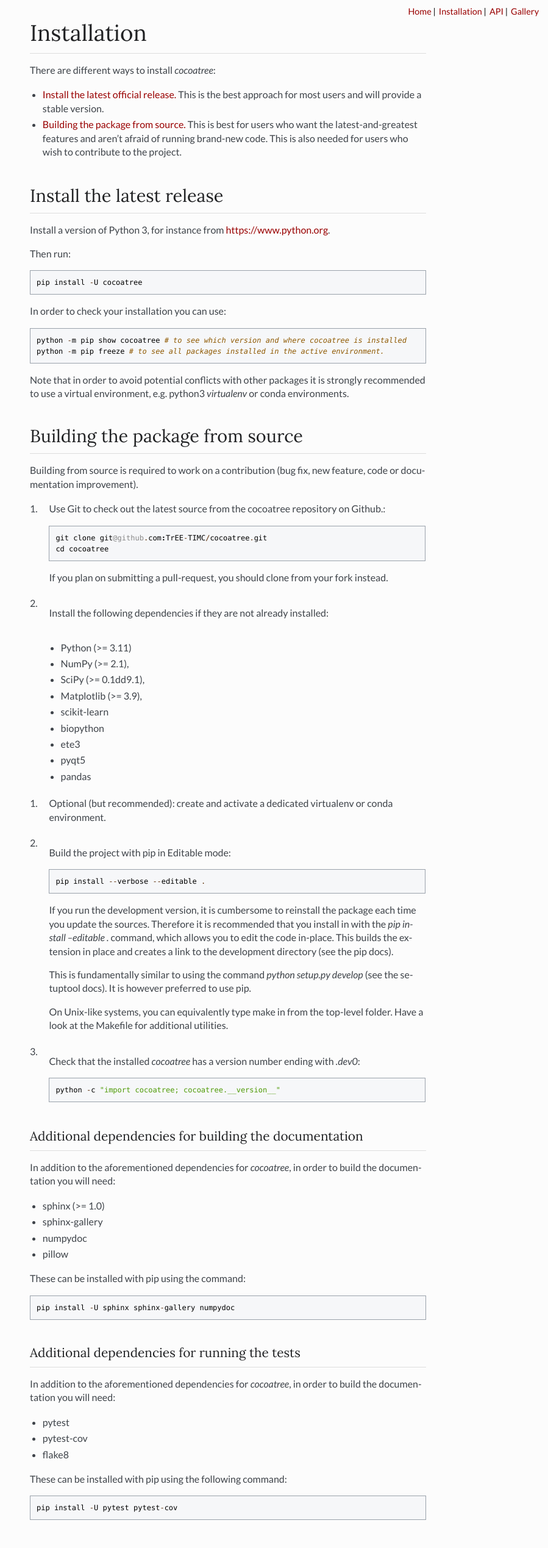
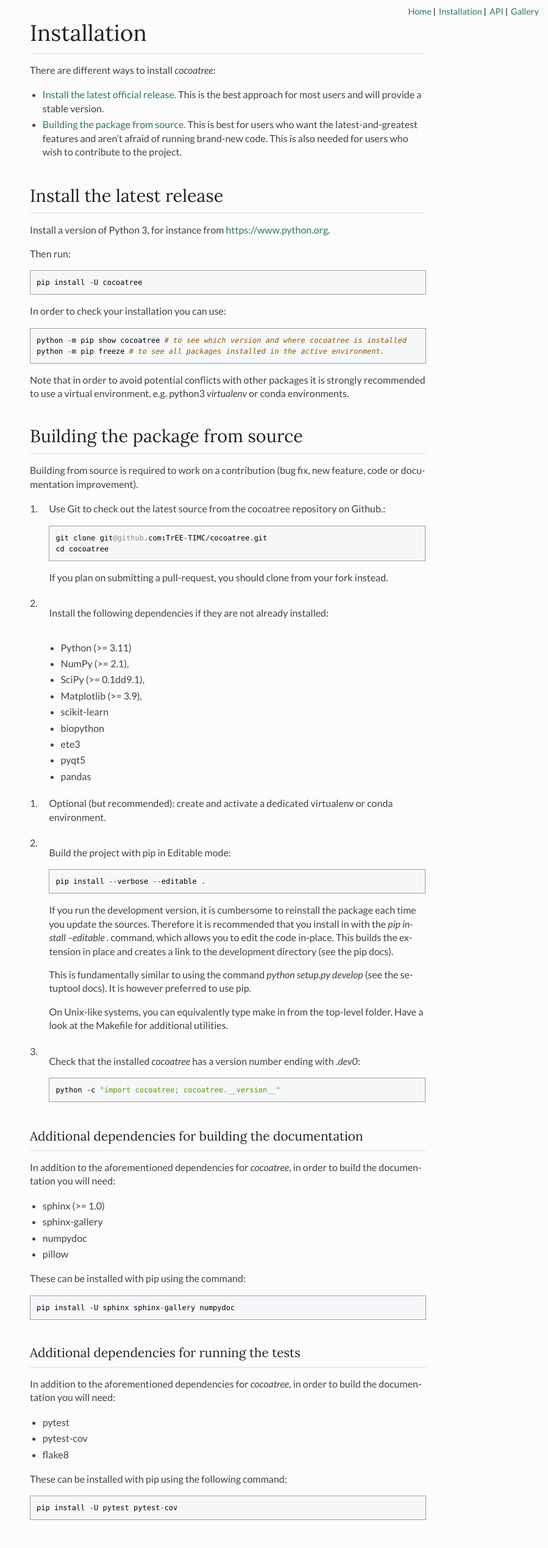
Before and after one commit to TrEE-TIMC/cocoatree, a Sphinx documentation site: the page built from doc/install.rst, in a window 1280 px wide. Shown: the whole page at 61% size, without its empty margins (381-1280 px from the left). Built offline with Sphinx 7.4.7, drawn with Linux system fonts in a browser that asks for light colours; nearby versions of some CDN libraries.

Commit message:
Updating first page schema + switching to green

```diff
--- a/doc/index.rst
+++ b/doc/index.rst
@@ -20,7 +20,7 @@
 
 The software is organized into different modules, detailed below:
 
-.. image:: schemas/draft_fig1_v3.png
+.. image:: schemas/draft_fig1_v5.png
 	:width: 100%
 
 List of abbreviations
--- a/doc/themes/nameko/static/nameko.css_t
+++ b/doc/themes/nameko/static/nameko.css_t
@@ -119,7 +119,7 @@
 }
 
 div.sphinxsidebar a:hover {
-    color: #d00;
+    color: #4ab38d;
 }
 
 div.sphinxsidebar input {
@@ -131,16 +131,16 @@
 /* -- body styles --------------------------------------------------------- */
 
 a {
-    color: #900;
+    color: #31775d;
     text-decoration: none;
 }
 
 a:visited {
-    color: #700;
+    color: #31775d;
 }
 
 a:hover {
-    color: #d00;
+    color: #4ab38d;
     text-decoration: underline;
 }
 
@@ -189,14 +189,14 @@
 div.body h6 { font-size: 100%; }
 
 a.headerlink {
-    color: #c60f0f;
+    color: #31775d;
     font-size: 0.8em;
     padding: 0 4px 0 4px;
     text-decoration: none;
 }
 
 a.headerlink:hover {
-    background-color: #c60f0f;
+    background-color: #31775d;
     color: #fff;
 }
 
```
Also changed, not shown: doc/schemas/draft_fig1_v3.png (deleted), doc/schemas/draft_fig1_v5.png (added).
